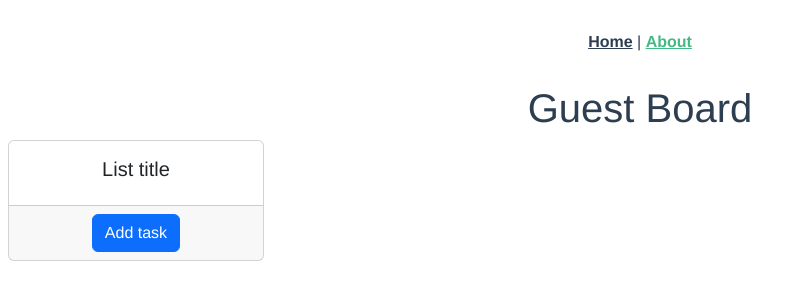
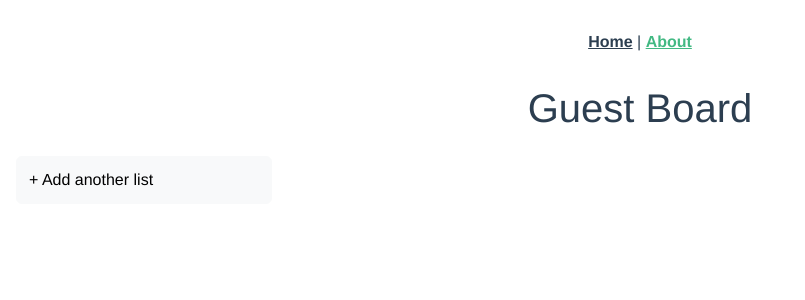
Before and after one commit to rasa98/task-manager-front, a Vue app: page /#/about in a window 1280 px wide. Shown: the top 300 px of the page, without its empty margins (0-805 px from the left). Built offline with nearby package versions, Linux system fonts and the light colour scheme.

Commit message:
before Draggable

```diff
--- a/src/components/FormNewTask.vue
+++ b/src/components/FormNewTask.vue
@@ -1,18 +1,16 @@
 <template>
-  <div class="py-2">
         <div class="card" style="width: auto;">
             <div class="card-body">
-                <h5 class="card-title">Form for new Task</h5>
+                <h5 class="card-title"> {{formValues.title}} </h5>
                 <div class="py-2">
-                    <textarea class="form-control" v-model="taskDescription" @input="adjustTextareaHeight" placeholder="Task info:"></textarea>
+                    <textarea class="form-control" v-model="taskDescription" @input="adjustTextareaHeight" :placeholder="formValues.placeHolder"></textarea>
                 </div>
                 <div class="d-flex justify-content-between">
-                    <button class="btn btn-primary" @click="sendTaskName">Add task</button>
-                    <button class="btn btn-primary" @click="cancelAddingTasking">Quit</button>
+                    <button class="btn btn-secondary" @click="sendTaskName">{{formValues.buttonName}}</button>
+                    <button class="btn btn-secondary" @click="cancelAddingTasking">Quit</button>
                 </div>
             </div>
         </div>
-    </div>
 </template>
 
 <script>
@@ -21,6 +19,9 @@ export default {
         return {
             taskDescription: ''
         };
+    },
+    props: {
+        formValues: Object
     },
     methods: {
         adjustTextareaHeight: function(event) {
--- a/src/components/ListWindow.vue
+++ b/src/components/ListWindow.vue
@@ -1,18 +1,16 @@
 <template>
-<div class="px-2">
   <div class="card" style="width: 16rem;">
     <div class="card-body">
-        <h5 class="card-title">List title</h5>
+        <h5 class="card-title">{{listTitle}}</h5>
         <div class="d-flex flex-column">
             <TaskWindow v-for="t in taskList" :key="t" :taskName="t" :taskDescription="t" />
         </div>
     </div>
     <div class="card-footer">
-        <FormNewTask v-if="!flag" @text-emitted="addNewTask" @cancel-emitting="flipFlag"></FormNewTask>
-        <button class="btn btn-primary" v-show="flag" @click="flipFlag">Add task</button>
+        <FormNewTask v-if="!flag" :formValues="formValues" @text-emitted="addNewTask" @cancel-emitting="flipFlag"></FormNewTask>
+        <button class="btn btn-light w-100" v-show="flag" @click="flipFlag">Add task</button>
     </div>
   </div>
-</div>
 </template>
 
 <script>
@@ -25,9 +23,13 @@ export default {
   components: {
     TaskWindow, FormNewTask
   },
+  props: {
+    listTitle: String
+  },
   data: function() {
     return {
       taskList: [],
+      formValues: {placeHolder: "Task info..", title: "New task", buttonName: "Add Task"},
       flag: true
     }
   }
--- a/src/components/TaskWindow.vue
+++ b/src/components/TaskWindow.vue
@@ -1,9 +1,11 @@
 <template>
-    <div class="p-2">
-        <div class="card" style="width: 12rem;">
-            <div class="card-body">
+    <div class="my-2">
+        <div class="card bg-light" style="width: auto;">
+            <div class="card-body" @mouseenter="() => flag=true" @mouseleave="() => flag=false">
                 <p class="card-text"> {{ taskDescription }} </p>
-                <a href="#" class="btn btn-primary">Go somewhere</a>
+                <button class="btn btn-secondary" v-show="flag" @click="none">
+                    <img src="../assets/pencil.svg">
+                </button>
             </div>
         </div>
     </div>
@@ -12,6 +14,11 @@
 <script>
 export default {
   name: "TaskWindow",
+  data() {
+    return {
+        flag: false
+    }
+  },
   props: {
     taskDescription: String
   }
@@ -19,9 +26,17 @@ export default {
 </script>
 
 <style scoped>
-    /* img {
-        width: 150px;
-        height: auto;
-        align-self: center;
-    } */
+    p {
+        text-align: left;
+    }
+    button {
+        position: absolute;
+        top: 0;
+        right: 0;
+        opacity: 0.8;
+    }
+    button:hover {
+        background-color: rgb(67, 67, 67);
+        border-color: rgb(67, 67, 67);
+    }
 </style>
--- a/src/views/AboutView.vue
+++ b/src/views/AboutView.vue
@@ -2,18 +2,51 @@
   <div class="about">
     <h1>Guest Board</h1>
   </div>
-  <div class="d-flex flex-row">
-      <ListWindow/>
+  <div class="d-flex flex-row p-2">
+      <div v-for="l in lists" :key="l" class="m-2">
+        <ListWindow :listTitle="l" />
+      </div>
+      <div class="m-2">
+        <FormNewTask v-if="!flag" style="width: 16rem;" :formValues="formValues" @text-emitted="addNewTask" @cancel-emitting="flipFlag"></FormNewTask>
+        <button class="btn btn-light" v-show="flag" @click="flipFlag">+ Add another list</button>
+      </div>
   </div>
   </template>
 
 <script>
 import ListWindow from '@/components/ListWindow.vue'
+import FormNewTask from '@/components/FormNewTask.vue'
+
 
 export default {
-  name: 'AboutView',
+  name: "AboutView",
   components: {
-    ListWindow,
+    FormNewTask, ListWindow
+  },
+  data: function() {
+    return {
+      lists: [],
+      formValues: {placeHolder: "List info..", title: "New list", buttonName: "Add list"},
+      flag: true
+    }
+  }
+  ,
+  methods: {
+    flipFlag: function() {
+        this.flag = !this.flag;
+    },
+    addNewTask(msg) {
+        this.lists.push(msg);
+        this.flipFlag();
+    }
   }
 }
 </script>
+
+<style scoped>
+  button {
+    width: 16rem;
+    height: 3rem;
+    text-align: left;
+  }
+</style>
```
Also changed, not shown: src/assets/pencil.svg (added).
